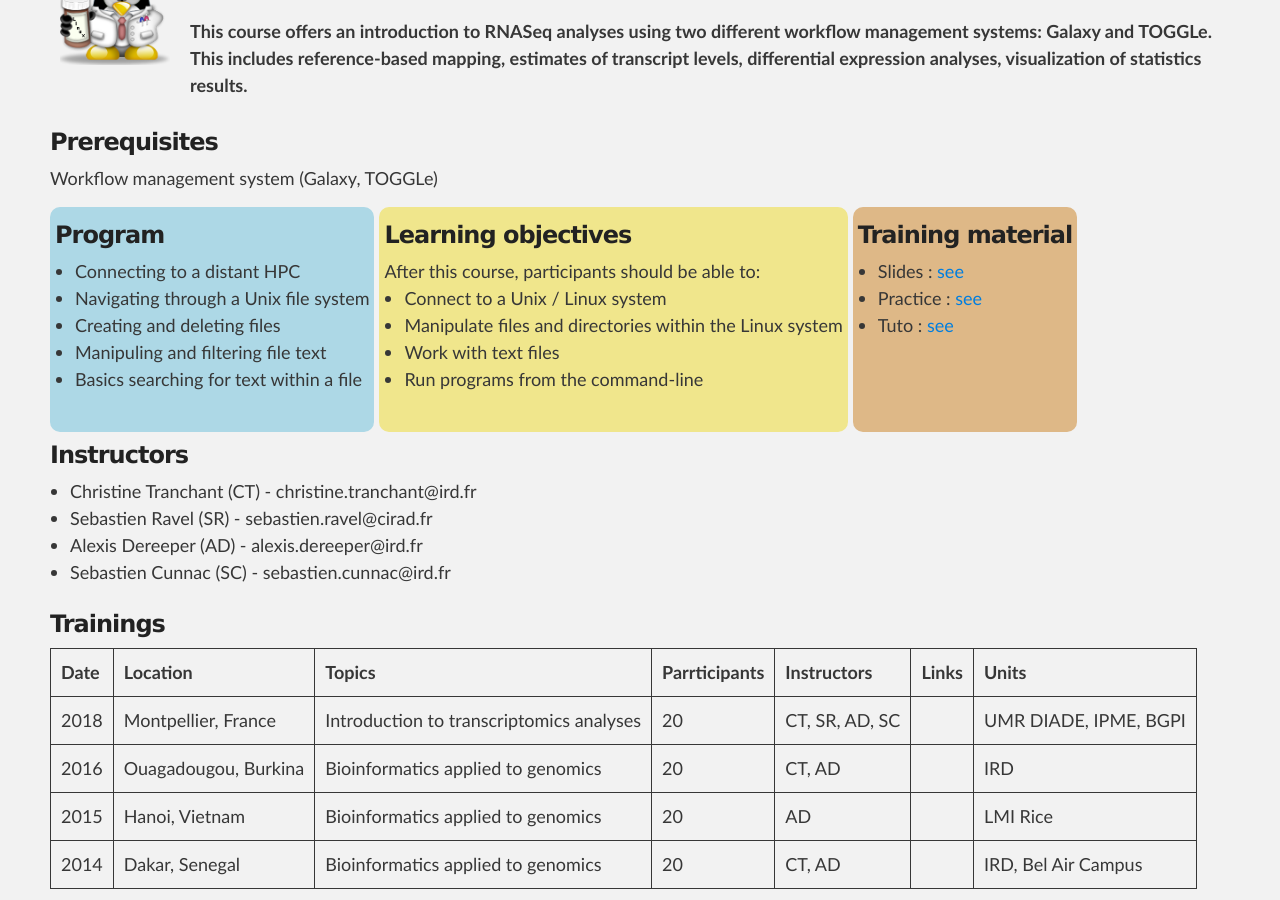
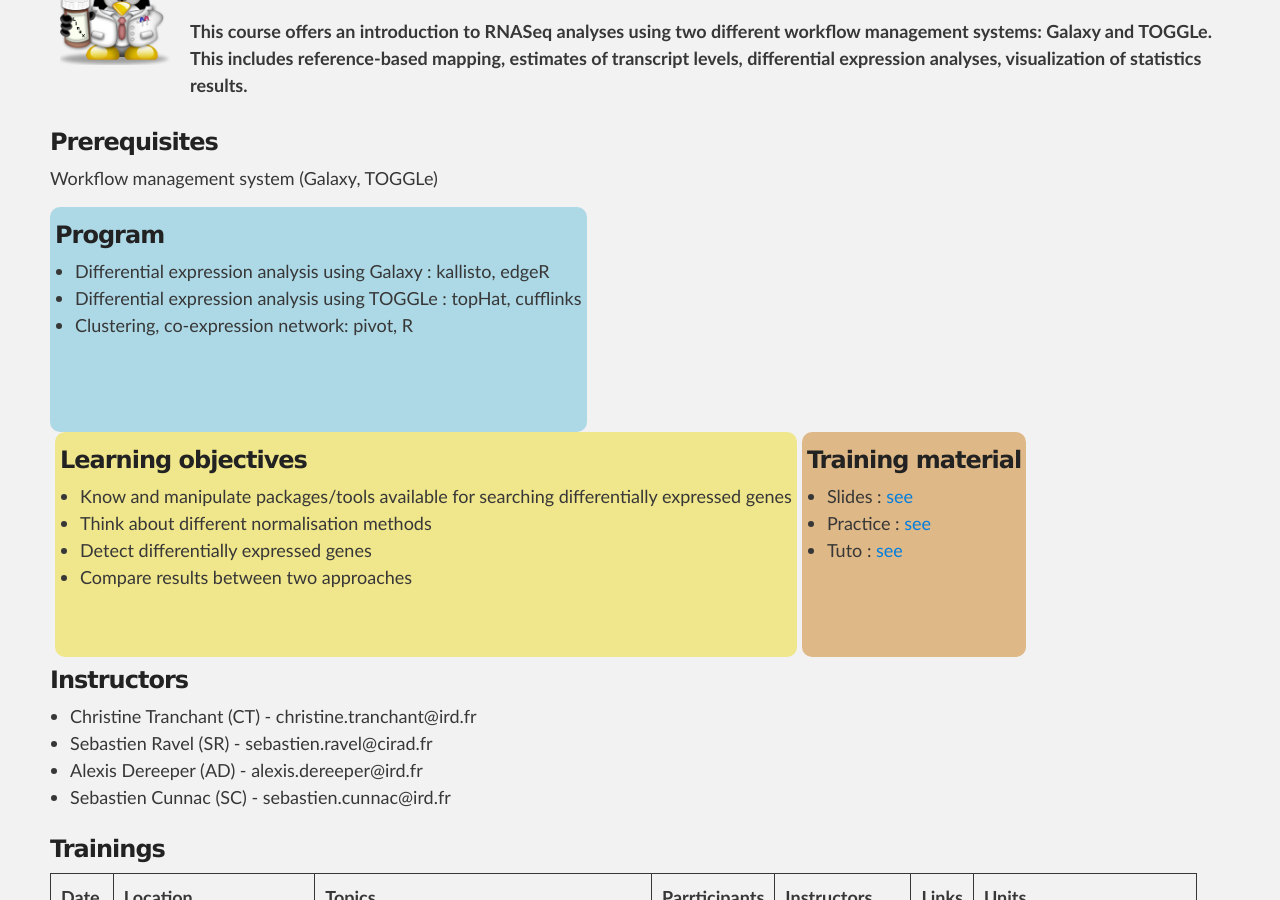
Before and after one commit to SouthGreenPlatform/trainings, a Jekyll site: the page built from _pages/RNASeq.md, in a window 1280 px wide and 900 px high, scrolled down 354 px. Built offline with Jekyll 4.4.1, drawn with Linux system fonts in a browser that asks for light colours; nearby versions of some CDN libraries.

Commit message:
Update RNASeq.md

```diff
--- a/_pages/RNASeq.md
+++ b/_pages/RNASeq.md
@@ -21,22 +21,19 @@
 <div id="colonne1">
 <h3>Program</h3>
 <ul>
-<li> Connecting to a distant HPC </li>
-<li> Navigating through a Unix file system</li>
-<li> Creating and deleting files</li>
-<li> Manipuling and filtering file text </li>
-<li> Basics searching for text within a file</li>
+<li> Differential expression analysis using Galaxy : kallisto, edgeR </li>
+<li> Differential expression analysis using TOGGLe : topHat, cufflinks </li>
+<li> Clustering, co-expression network: pivot, R</li>
 </ul>
 </div>
 
 <div id="colonne2">
 <h3>Learning objectives</h3>
-After this course, participants should be able to:
 <ul>
-<li>Connect to a Unix / Linux system</li>
-<li>Manipulate files and directories within the Linux system</li>
-<li>Work with text files</li>
-<li>Run programs from the command-line</li>
+<li>Know and manipulate packages/tools available for searching differentially expressed genes </li>
+<li>Think about different normalisation methods</li>
+<li>Detect differentially expressed genes</li>
+<li>Compare results between two approaches</li>
 </ul>
 </div>
 
```
